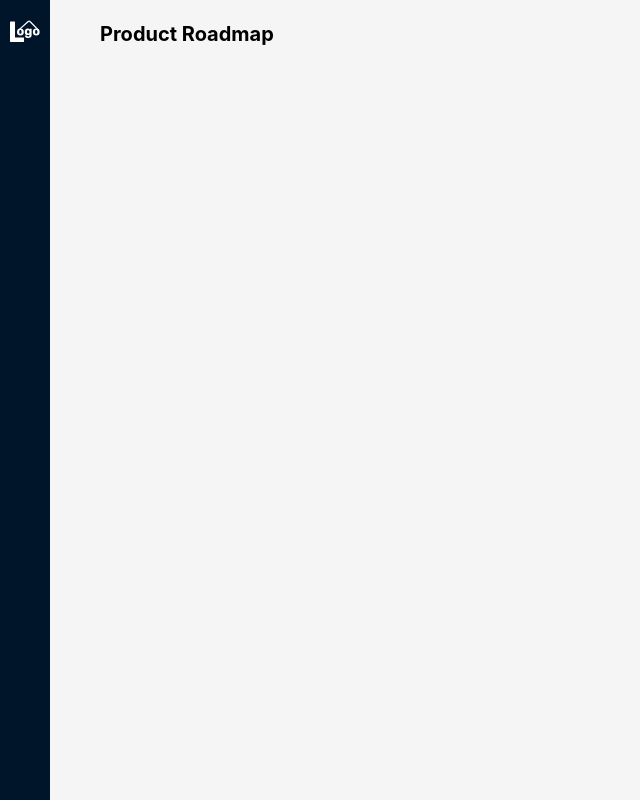
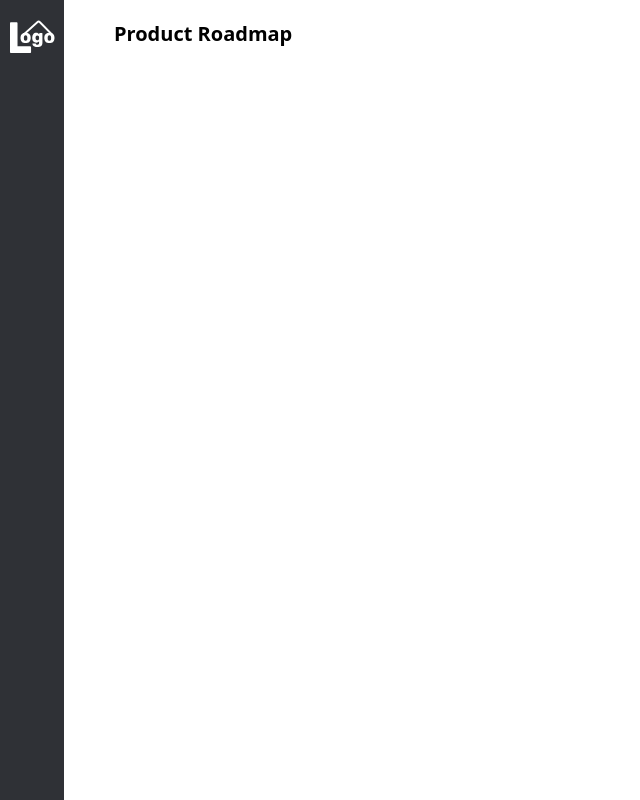
Before and after one commit to ekajaya740/mini-kanban, a React (Vite) app: page /v1/ in a window 1280 px wide. Shown: the whole page, without its empty margins (0-640 px from the left). Built offline with nearby package versions, Linux system fonts and the light colour scheme.

Commit message:
chore: change from antd to pure tailwind

```diff
--- /dev/null
+++ b/src/components/navigations/SideNavigation.jsx
@@ -0,0 +1,9 @@
+import Logo from '../../assets/logo.svg';
+
+export default function SideNavigation() {
+  return (
+    <aside className='w-16  h-screen flex justify-center items-start py-5 bg-[#2F3136]'>
+      <img src={Logo} alt='Logo' width={45} height={45} />
+    </aside>
+  );
+}
--- a/src/routes/RootLayout.jsx
+++ b/src/routes/RootLayout.jsx
@@ -1,20 +1,11 @@
-import { Layout } from 'antd';
-import Sider from 'antd/es/layout/Sider';
-import imgUrl from '../assets/logo.svg';
 import { Outlet } from 'react-router-dom';
+import SideNavigation from '../components/navigations/SideNavigation';
 
 export default function RootLayout() {
   return (
-    <Layout className='h-dvh'>
-      <Layout>
-        <Sider width={50} className='px-[10px] py-5'>
-          <img src={imgUrl} alt='Logo' />
-        </Sider>
-        <Layout className='px-[50px] text-xl font-bold py-5 space-y-6'>
-          <h1>Product Roadmap</h1>
-          <Outlet />
-        </Layout>
-      </Layout>
-    </Layout>
+    <section className='flex'>
+      <SideNavigation />
+      <Outlet />
+    </section>
   );
 }
--- a/src/routes/v1/MainPage.jsx
+++ b/src/routes/v1/MainPage.jsx
@@ -1,3 +1,7 @@
 export default function MainPage() {
-  return <main></main>;
+  return (
+    <main className='py-5 px-[3.125rem]'>
+      <h1 className='text-xl font-bold'>Product Roadmap</h1>
+    </main>
+  );
 }
```
